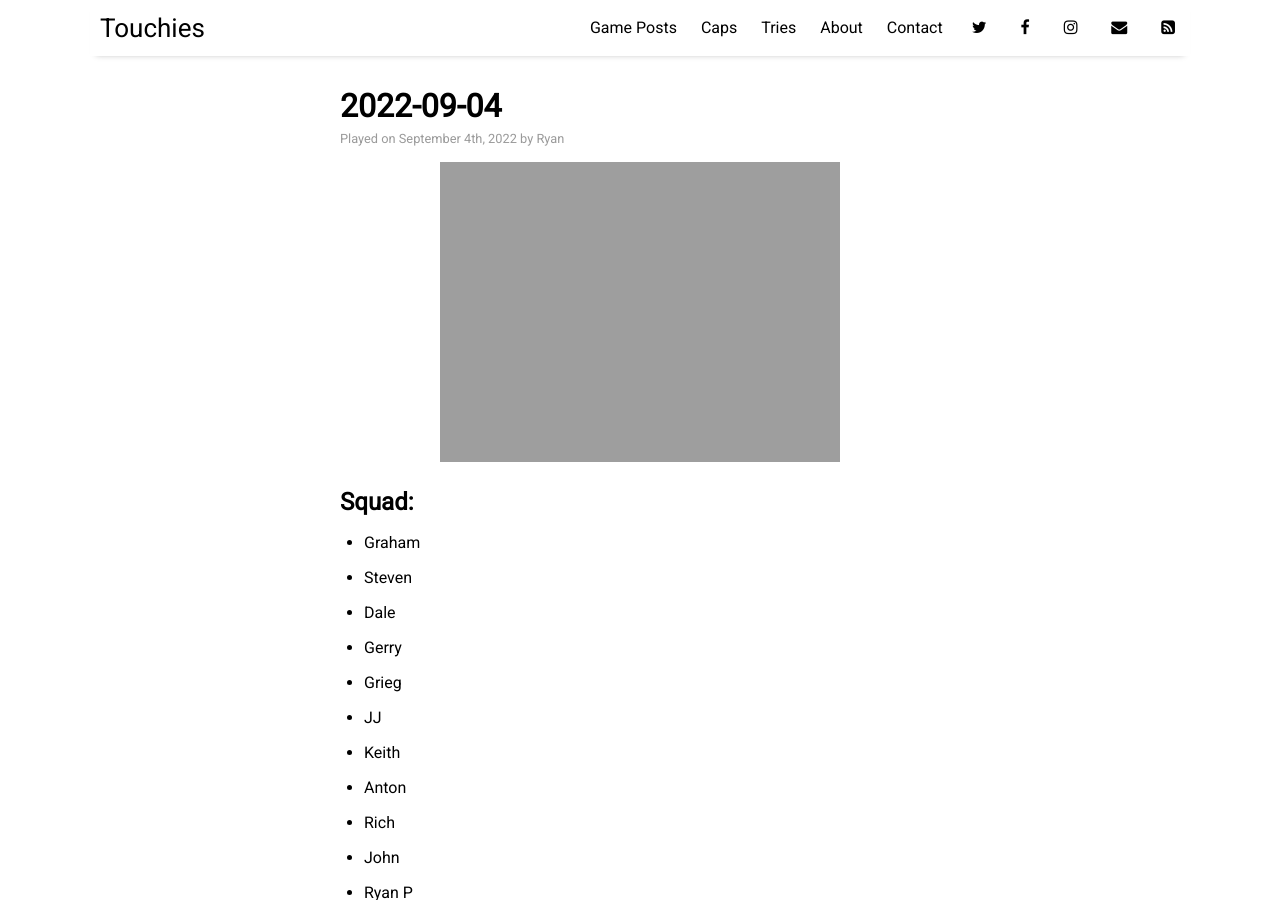
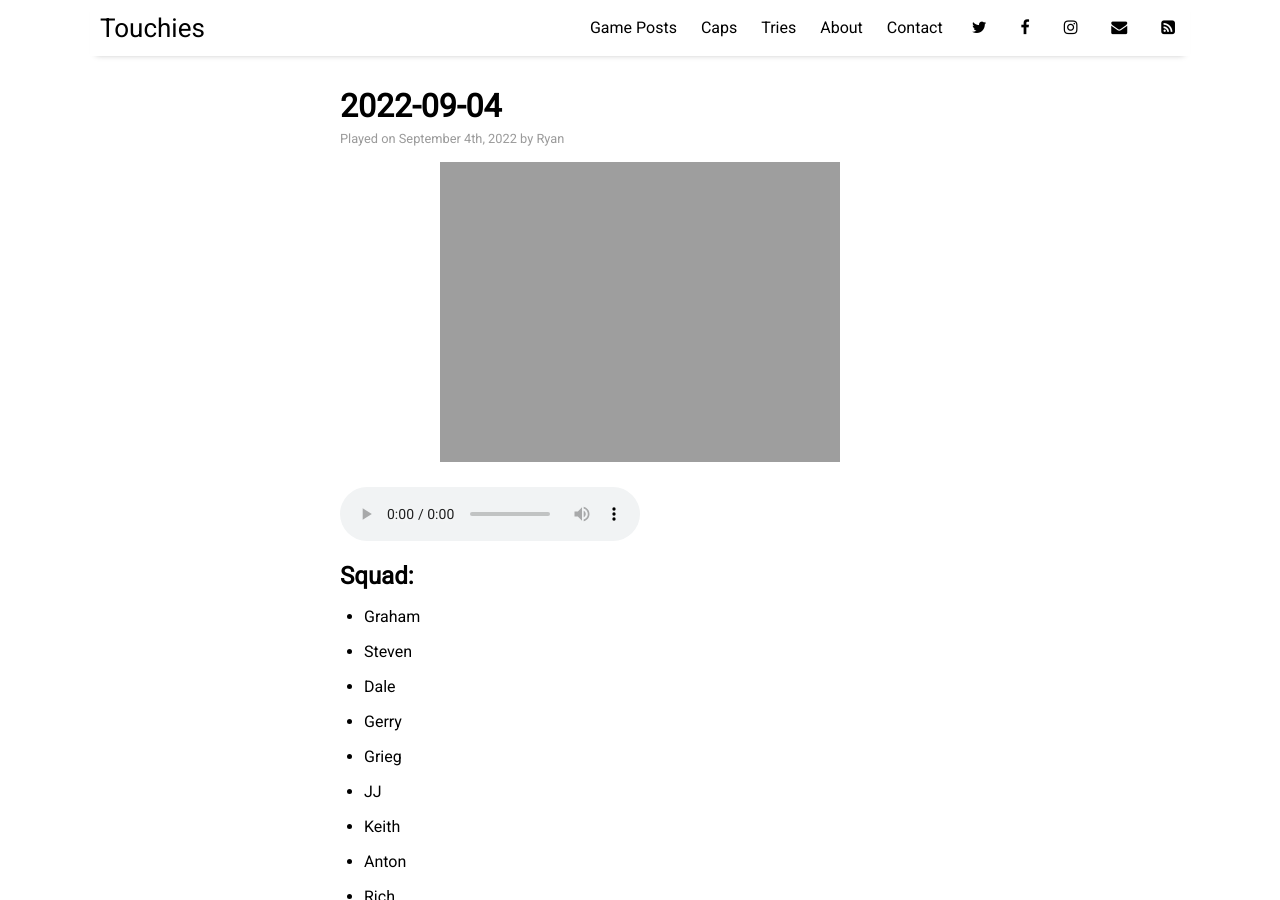
Before and after one commit to sundayrugby/sundayrugby.github.io, a Jekyll site: the page built from _posts/2022-09-04-S.md, in a window 1280 px wide and 900 px high. Built offline with Jekyll 4.4.1, drawn with Linux system fonts in a browser that asks for light colours; nearby versions of some CDN libraries.

Commit message:
Update 2022-09-04-S.md

```diff
--- a/_posts/2022-09-04-S.md
+++ b/_posts/2022-09-04-S.md
@@ -6,6 +6,12 @@ categories: games
 tags: [sample]
 image: 2022_09_04.jpg
 ---
+
+
+<audio controls>
+  <source src="https://github.com/sundayrugby/sundayrugby.github.io/blob/main/assets/img/2022_09_04.mp3?raw=true" type="audio/mp3">
+</audio>
+
 
 ## Squad:
 
@@ -87,9 +93,3 @@ image: 2022_09_04.jpg
 ## Weather:
 
 * 14c, windy
-
-
-
-<audio controls>
-  <source src="https://github.com/sundayrugby/sundayrugby.github.io/blob/main/assets/img/2022_09_04.mp3?raw=true" type="audio/mp3">
-</audio>
```
